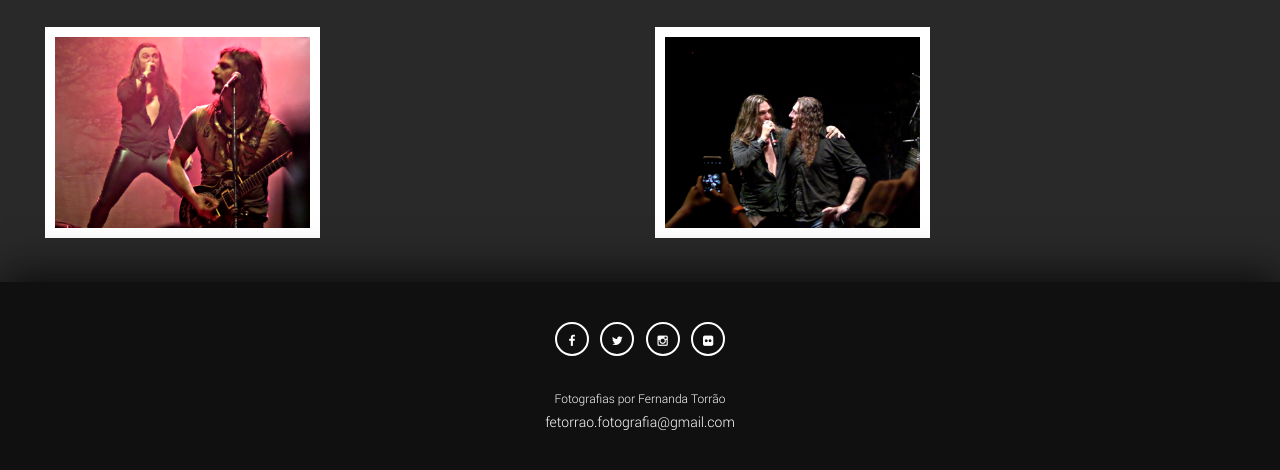
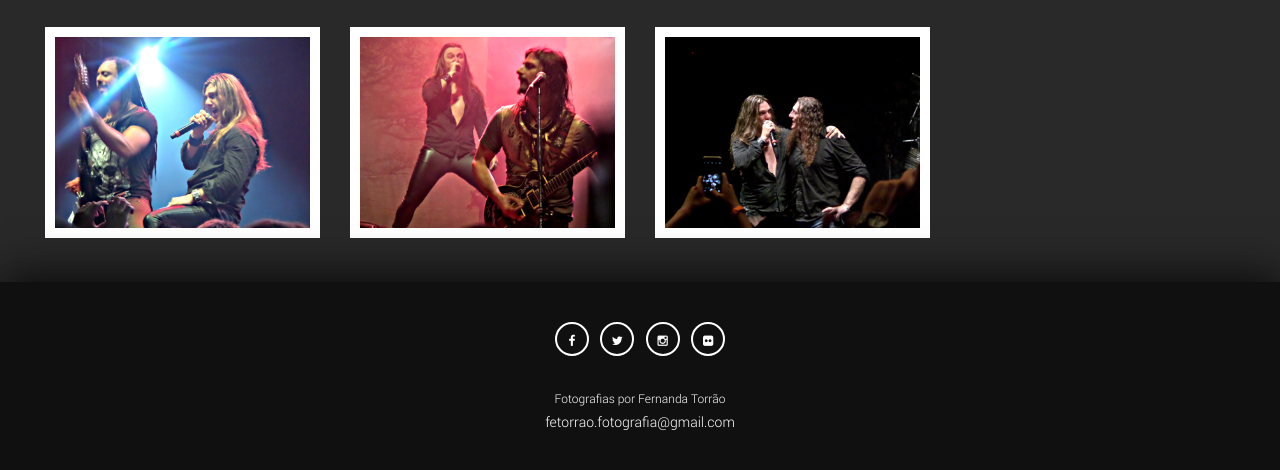
Before and after one commit to fernandatorraofotografia/portfolio, a plain HTML site: page album_show_angra.html in a window 1280 px wide. Shown: the part 992-1462 px from the top of the page. Drawn offline with Linux system fonts and the light colour scheme.

Commit message:
Corrige album do angra

```diff
--- a/album_show_angra.html
+++ b/album_show_angra.html
@@ -167,13 +167,15 @@
                             </div> <!-- /.post-masonry -->
 
                             <div class="post-masonry col-md-3 col-sm-6">
-                                <div class="post-thumb"><div class="post-masonry col-md-3 col-sm-6">
                                 <div class="post-thumb">
                                     <a href="images/angra/14_e_hd.png" rel="shadowbox[fotos]" title="Foto 13">
                                         <img src="images/angra/14_e.png" alt="Foto 13" title="Foto 13">
                                     </a>
                                 </div>
                             </div> <!-- /.post-masonry -->
+
+                            <div class="post-masonry col-md-3 col-sm-6">
+                                <div class="post-thumb">
                                     <a href="images/angra/15_e_hd.png" rel="shadowbox[fotos]" title="Foto 14">
                                         <img src="images/angra/15_e.png" alt="Foto 14" title="Foto 14">
                                     </a>
```
